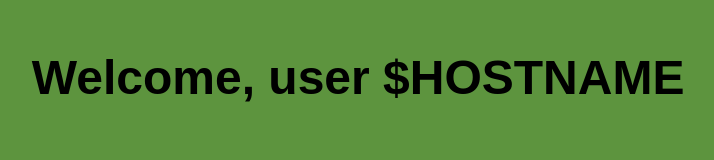
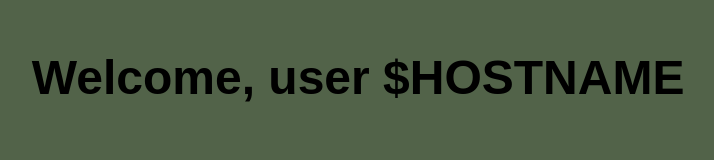
Before and after one commit to Nasibkin/app-for-jenkins, a plain HTML site: page index.html in a window 1280 px wide. Shown: the whole page, without its empty margins (294-1008 px from the left). Drawn offline with Linux system fonts and the light colour scheme.

Commit message:
Update index.html

```diff
--- a/index.html
+++ b/index.html
@@ -7,7 +7,7 @@
     <style>
         body {
             font-family: Arial, sans-serif;
-            background-color: rgb(93, 148, 62);
+            background-color: rgb(82, 99, 73);
             color: black;
             text-align: center;
         }
```
